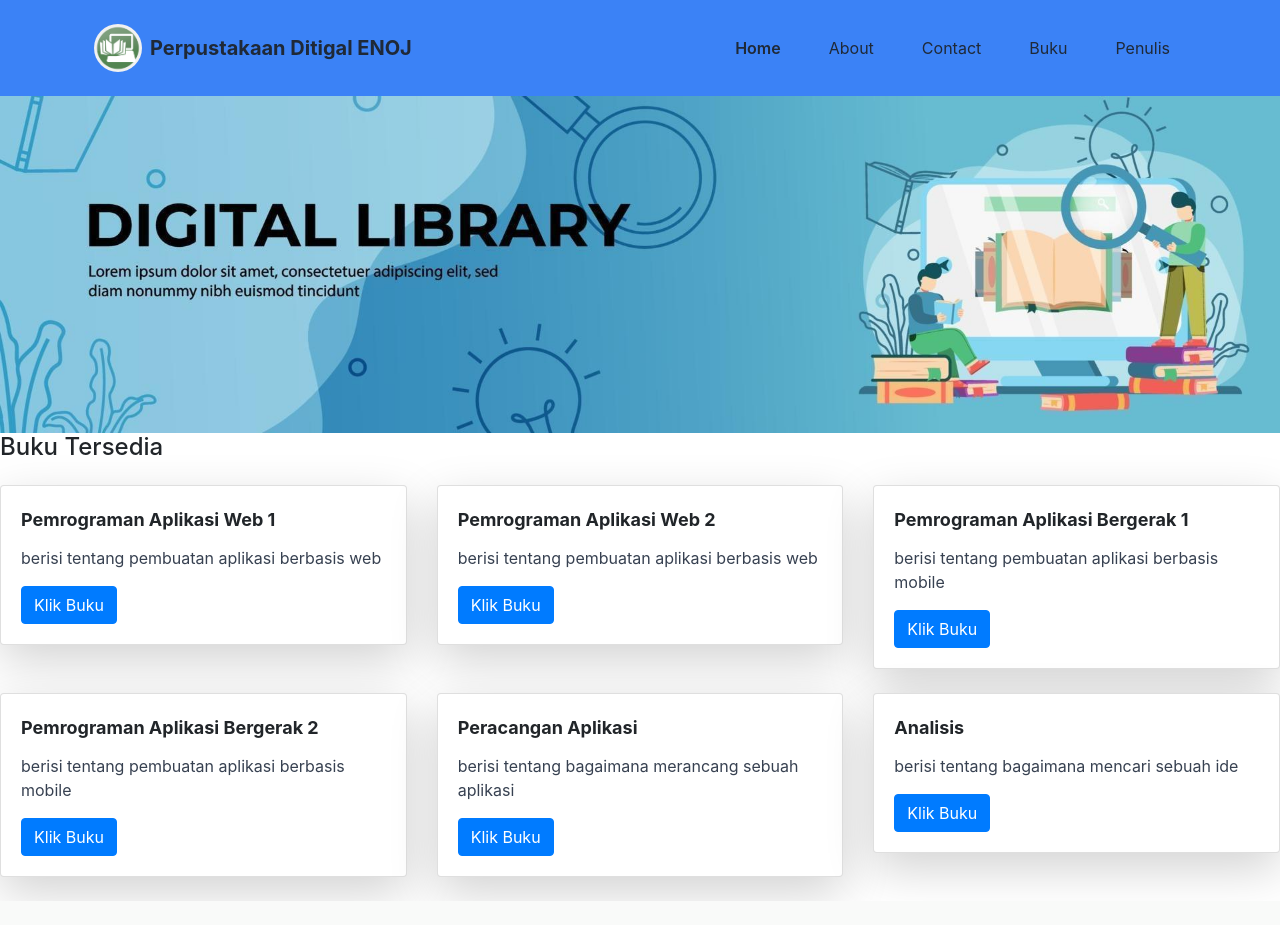
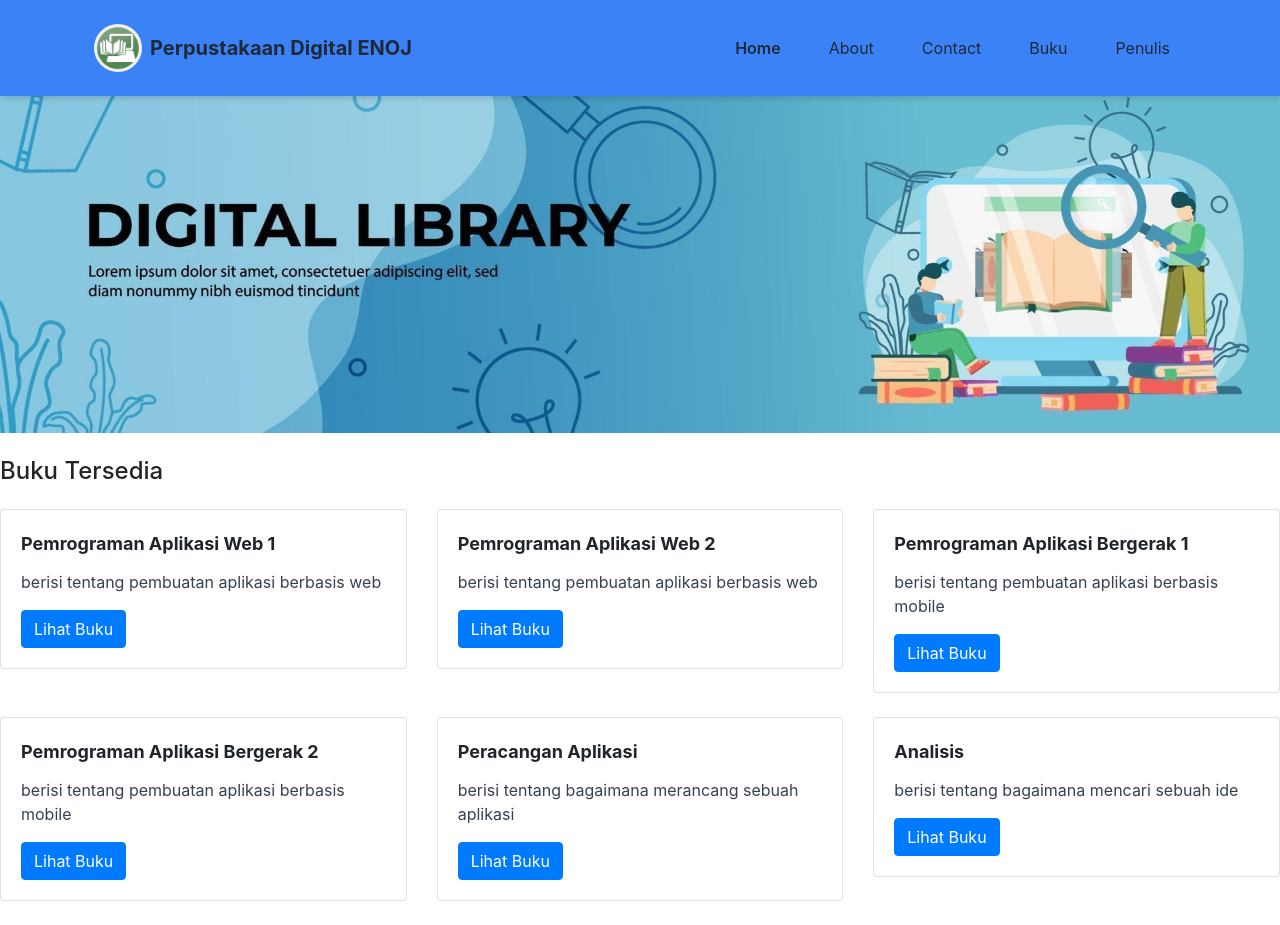
Before and after one commit to ericcandra/tugasPAWahir_uas_enoj, a Node server app: page /home in a window 1280 px wide. Before the commit the page ends 899 px from the top, so only its background shows below. Run offline with Node 20, Linux system fonts and the light colour scheme; some libraries are stand-ins or nearby versions.

Commit message:
Pembuatan About dan fix lainnya
Membuat halaman about serta memperbaiki typo yang ada di title "Perpustakaan Digital ENOJ"

Membuat ketika title "Perpustakaan Digital ENOJ" ditekan maka akan kembali ke home.

Menata ulang beberapa text serta penghapusan scrollbar pada menu home agar lebih astetik rawr

```diff
--- a/perpustakaan-app/app_server/controllers/mainController.js
+++ b/perpustakaan-app/app_server/controllers/mainController.js
@@ -1,34 +1,40 @@
 const index = (req, res) => {
-    const perpus =[
+  const perpus = [
     {
       judul: "Pemrograman Aplikasi Web 1",
-            isi: "berisi tentang pembuatan aplikasi berbasis web"
+      isi: "berisi tentang pembuatan aplikasi berbasis web",
     },
     {
       judul: "Pemrograman Aplikasi Web 2",
-            isi: "berisi tentang pembuatan aplikasi berbasis web"
+      isi: "berisi tentang pembuatan aplikasi berbasis web",
     },
     {
       judul: "Pemrograman Aplikasi Bergerak 1",
-            isi: "berisi tentang pembuatan aplikasi berbasis mobile"
+      isi: "berisi tentang pembuatan aplikasi berbasis mobile",
     },
     {
       judul: "Pemrograman Aplikasi Bergerak 2",
-            isi: "berisi tentang pembuatan aplikasi berbasis mobile"
+      isi: "berisi tentang pembuatan aplikasi berbasis mobile",
     },
     {
       judul: "Peracangan Aplikasi",
-            isi: "berisi tentang bagaimana merancang sebuah aplikasi"
+      isi: "berisi tentang bagaimana merancang sebuah aplikasi",
     },
     {
       judul: "Analisis",
-            isi: "berisi tentang bagaimana mencari sebuah ide"
+      isi: "berisi tentang bagaimana mencari sebuah ide",
     },
   ];
-    res.render('home',{title: 'halaman home',perpus, layout:'main'});
-}
+  res.render("home", { title: "halaman home", perpus, layout: "main" });
+};
 
-const use = ("/",(req, res)=>{
+const about = (req, res) => {
+  res.render("about", { title: "About", layout: "main" });
+};
+
+const use =
+  ("/",
+  (req, res) => {
     res.send("<h1>404 Not Found</h1>");
   });
-module.exports = {index, use}
+module.exports = { index, use, about };
--- a/perpustakaan-app/app_server/views/home.ejs
+++ b/perpustakaan-app/app_server/views/home.ejs
@@ -1,15 +1,16 @@
 <!-- <link rel="stylesheet" href="https://cdnjs.cloudflare.com/ajax/libs/bootstrap/5.3.0/css/bootstrap.min.css"> -->
-<img src="img/enoj.jpg" alt="">
+<img src="img/enoj.jpg" alt="" />
 
+<br />
 <h4 class="mb-4">Buku Tersedia</h4>
 <div class="row">
   <% perpus.forEach(data => { %>
   <div class="col-md-4 mb-4">
-            <div class="card shadow-lg">
+    <div class="card shadow-none">
       <div class="card-body">
         <h5 class="card-title text-lg font-bold"><%= data.judul %></h5>
         <p class="card-text text-gray-700"><%= data.isi %></p>
-                    <button class="btn btn-primary">Klik Buku</button>
+        <button class="btn btn-primary">Lihat Buku</button>
       </div>
     </div>
   </div>
--- a/perpustakaan-app/app_server/views/main.ejs
+++ b/perpustakaan-app/app_server/views/main.ejs
@@ -1,47 +1,95 @@
 <!DOCTYPE html>
+<style>
+  body::-webkit-scrollbar {
+    display: none;
+    -ms-overflow-style: none;
+    scrollbar-width: none;
+  }
+</style>
 <html lang="en">
   <head>
-    <meta charset="UTF-8">
-    <meta name="viewport" content="width=device-width, initial-scale=1.0">
+    <meta charset="UTF-8" />
+    <meta name="viewport" content="width=device-width, initial-scale=1.0" />
     <title><%= title %></title>
-    <link href="https://cdn.jsdelivr.net/npm/tailwindcss@2.2.19/dist/tailwind.min.css" rel="stylesheet">
-    <link rel="stylesheet" href="https://cdn.jsdelivr.net/npm/bootstrap@4.3.1/dist/css/bootstrap.min.css" integrity="sha384-ggOyR0iXCbMQv3Xipma34MD+dH/1fQ784/j6cY/iJTQUOhcWr7x9JvoRxT2MZw1T" crossorigin="anonymous">
+    <link
+      href="https://cdn.jsdelivr.net/npm/tailwindcss@2.2.19/dist/tailwind.min.css"
+      rel="stylesheet"
+    />
+    <link
+      rel="stylesheet"
+      href="https://cdn.jsdelivr.net/npm/bootstrap@4.3.1/dist/css/bootstrap.min.css"
+      integrity="sha384-ggOyR0iXCbMQv3Xipma34MD+dH/1fQ784/j6cY/iJTQUOhcWr7x9JvoRxT2MZw1T"
+      crossorigin="anonymous"
+    />
   </head>
   <body>
-    <nav class="bg-blue-500 text-white shadow-md">
-      <div class="container mx-auto px-4 py-4 flex justify-between items-center">
+    <nav class="bg-blue-500 text-white shadow-md sticky-top">
+      <div
+        class="container mx-auto px-4 py-4 flex justify-between items-center"
+      >
         <div class="flex items-center space-x-2">
-            <img src="img/logo_perpus.png" alt="Logo Perpustakaan" class="h-12 rounded-full">
-            <a class="text-xl font-bold text-gray-800" href="#">Perpustakaan Ditigal ENOJ</a>
+          <img
+            src="img/logo_perpus.png"
+            alt="Logo Perpustakaan"
+            class="h-12 rounded-full"
+          />
+          <a class="text-xl font-bold text-gray-800" href="/home"
+            >Perpustakaan Digital ENOJ</a
+          >
         </div>
         <button class="block lg:hidden text-gray-800 focus:outline-none">
-          <svg class="w-6 h-6" fill="none" stroke="currentColor" viewBox="0 0 24 24" xmlns="http://www.w3.org/2000/svg">
-            <path stroke-linecap="round" stroke-linejoin="round" stroke-width="2" d="M4 6h16M4 12h16m-7 6h7"></path>
+          <svg
+            class="w-6 h-6"
+            fill="none"
+            stroke="currentColor"
+            viewBox="0 0 24 24"
+            xmlns="http://www.w3.org/2000/svg"
+          >
+            <path
+              stroke-linecap="round"
+              stroke-linejoin="round"
+              stroke-width="2"
+              d="M4 6h16M4 12h16m-7 6h7"
+            ></path>
           </svg>
         </button>
         <div class="hidden lg:flex space-x-4">
-          <a class="nav-link text-gray-800 hover:text-gray-600" href="/home">Home</a>
-          <a class="nav-link text-gray-800 hover:text-gray-600" href="/about">About</a>
-          <a class="nav-link text-gray-800 hover:text-gray-600" href="/contact">Contact</a>
-          <a class="nav-link text-gray-800 hover:text-gray-600" href="/buku">Buku</a>
-          <a class="nav-link text-gray-800 hover:text-gray-600" href="/penulis">Penulis</a>
+          <a class="nav-link text-gray-800 hover:text-gray-600" href="/home"
+            >Home</a
+          >
+          <a class="nav-link text-gray-800 hover:text-gray-600" href="/about"
+            >About</a
+          >
+          <a class="nav-link text-gray-800 hover:text-gray-600" href="/contact"
+            >Contact</a
+          >
+          <a class="nav-link text-gray-800 hover:text-gray-600" href="/buku"
+            >Buku</a
+          >
+          <a class="nav-link text-gray-800 hover:text-gray-600" href="/penulis"
+            >Penulis</a
+          >
         </div>
       </div>
     </nav>
     <script>
-      document.addEventListener('DOMContentLoaded', function() {
+      document.addEventListener("DOMContentLoaded", function () {
         const currentPath = window.location.pathname;
-        const navLinks = document.querySelectorAll('.nav-link');
+        const navLinks = document.querySelectorAll(".nav-link");
 
-        navLinks.forEach(link => {
-          if (link.getAttribute('href') === currentPath) {
-            link.classList.add('font-semibold');
+        navLinks.forEach((link) => {
+          if (link.getAttribute("href") === currentPath) {
+            link.classList.add("font-semibold");
           }
         });
       });
     </script>
 
     <%- body %>
-   <script src="https://cdn.jsdelivr.net/npm/bootstrap@5.3.3/dist/js/bootstrap.bundle.min.js" integrity="sha384-YvpcrYf0tY3lHB60NNkmXc5s9fDVZLESaAA55NDzOxhy9GkcIdslK1eN7N6jIeHz" crossorigin="anonymous"></script>
+    <script
+      src="https://cdn.jsdelivr.net/npm/bootstrap@5.3.3/dist/js/bootstrap.bundle.min.js"
+      integrity="sha384-YvpcrYf0tY3lHB60NNkmXc5s9fDVZLESaAA55NDzOxhy9GkcIdslK1eN7N6jIeHz"
+      crossorigin="anonymous"
+    ></script>
   </body>
 </html>
```
Also changed, not shown: perpustakaan-app/app_server/routes/index.js (+5 -5 lines), perpustakaan-app/app_server/views/about.ejs (+38 -0 lines). Lines whose indentation alone changed are shown as unchanged.
